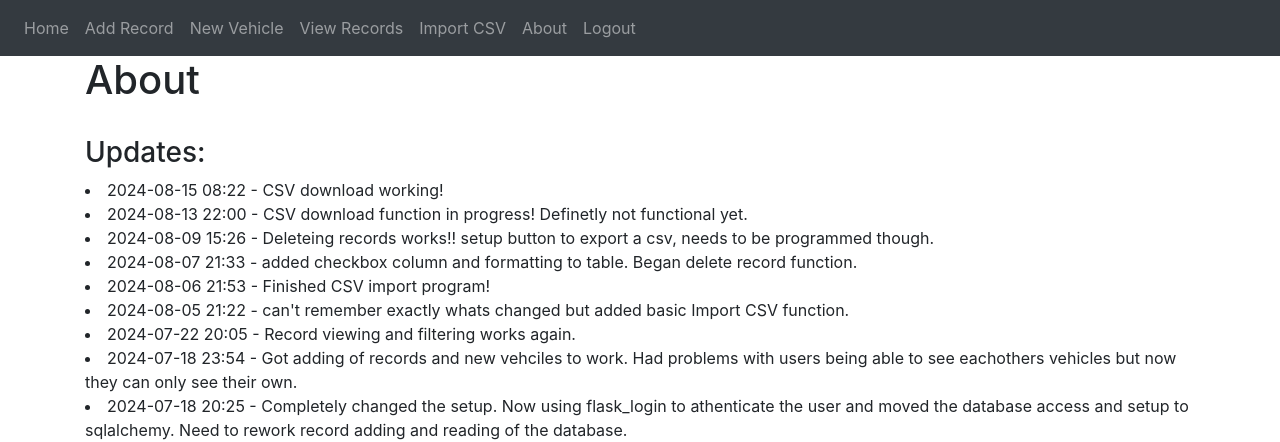
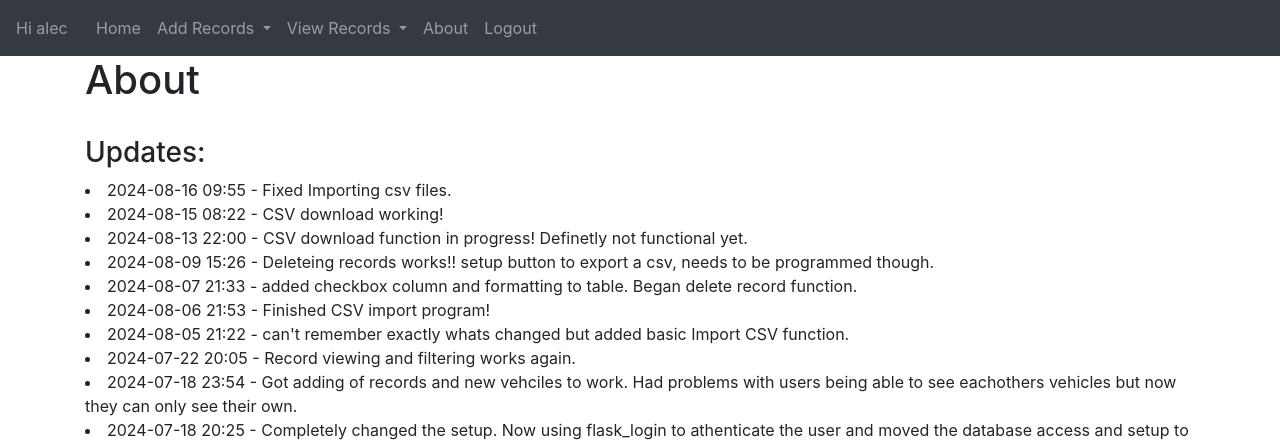
Before and after one commit to someingonewrong/Flask-Fuel-Basics, a Flask app: page /about in a window 1280 px wide. Shown: the top 442 px of the page. Run offline with Flask 3, Linux system fonts and the light colour scheme; a user stored in the database is signed in; some libraries are stand-ins or nearby versions.

Commit message:
Changes to menu layout.

```diff
--- a/website/csv_things.py
+++ b/website/csv_things.py
@@ -37,9 +37,9 @@ def row_csv(text_file, current_user, vehicle):
 
     for line in reader:
         line_n += 1
-        temp_date = line[0].split('/')
+        temp_date = line[0].split('-')
         try: len(temp_date[1])
-        except: temp_date = line[0].split('-')
+        except: temp_date = line[0].split('/')
         line_date = date(int(temp_date[2])+2000, int(temp_date[1]), int(temp_date[1]))
         line_mileage = int(line[1].strip('p'))
         line_cost = int_convert(line[3])
@@ -68,9 +68,9 @@ def dict_csv(text_file, current_user, vehicle):
         line_n += 1
         try: line_vehicle = line['vehicle']
         except: line_vehicle = vehicle
-        temp_date = line['date'].split('/')
+        temp_date = line['date'].split('-')
         try: len(temp_date[1])
-        except: temp_date = line['date'].split('-')
+        except: temp_date = line['date'].split('/')
         line_date = date(int(temp_date[2])+2000, int(temp_date[1]), int(temp_date[1]))
         line_mileage = int(line['mileage'])
         line_cost = int_convert(line['cost'])
--- a/website/templates/about.html
+++ b/website/templates/about.html
@@ -5,6 +5,7 @@
 <h1>About</h1><br>
 
 <h3>Updates:</h3>
+<li>2024-08-16 09:55 - Fixed Importing csv files.</li>
 <li>2024-08-15 08:22 - CSV download working!</li>
 <li>2024-08-13 22:00 - CSV download function in progress! Definetly not functional yet.</li>
 <li>2024-08-09 15:26 - Deleteing records works!! setup button to export a csv, needs to be programmed though.</li>
--- a/website/templates/base.html
+++ b/website/templates/base.html
@@ -33,13 +33,34 @@
             </button>
             <div class="collapse navbar-collapse" id="navbar">
                 <div class="navbar-nav">
+                    {% if user.is_authenticated %}
+                        <span class="navbar-text">Hi {{user.username}} &emsp;</span>
+                    {% endif %}
+
                     <a class="nav-item nav-link" id="home" href="/">Home</a>
 
                     {% if user.is_authenticated %}
-                        <a class="nav-item nav-link" id="add-record" href="/add-record">Add Record</a>
-                        <a class="nav-item nav-link" id="new-vehicle" href="/new-vehicle">New Vehicle</a>
-                        <a class="nav-item nav-link" id="view-records" href="/view-records">View Records</a>
-                        <a class="nav-item nav-link" id="import" href="/import-csv">Import CSV</a>
+                        <li class="nav-item dropdown">
+                            <a class="nav-link dropdown-toggle" href="#" id="navbarDropdown" role="button" data-toggle="dropdown" aria-haspopup="true" aria-expanded="false">
+                                Add Records
+                            </a>
+                                <div class="dropdown-menu" aria-labelledby="navbarDropdown">
+                                    <a class="dropdown-item" href="/add-record">New Record</a>
+                                    <a class="dropdown-item" href="/new-vehicle">New Vehicle</a>
+                                    <a class="dropdown-item" href="/import-csv">Import CSV</a>
+                              </div>
+                        </li>
+
+                        <li class="nav-item dropdown">
+                            <a class="nav-link dropdown-toggle" href="#" id="navbarDropdown" role="button" data-toggle="dropdown" aria-haspopup="true" aria-expanded="false">
+                                View Records
+                            </a>
+                                <div class="dropdown-menu" aria-labelledby="navbarDropdown">
+                                    <a class="dropdown-item" href="/view-records">All Records</a>
+                                    <a class="dropdown-item" href="/view-records">All Records</a>
+                                    <a class="dropdown-item" href="/view-records">All Records</a>
+                              </div>
+                        </li>
                     {% endif %}
 
                     <a class="nav-item nav-link" id="about" href="/about">About</a>
--- a/website/templates/import.html
+++ b/website/templates/import.html
@@ -6,7 +6,7 @@
     <h3>Formatting:</h3>
     <h5>Standard Format:</h5>
     vehicle_name.csv<br>
-    dd/mm/yy, 12345, 12.34, 12.34, GBP<br>
+    dd-mm-yy, 12345, 12.34, 12.34, GBP<br>
 
     <li>The name of the vehicle added needed to be the name of the csv file.</li>
     <li>There is no key row in the file</li>
--- a/website/templates/view_records.html
+++ b/website/templates/view_records.html
@@ -17,10 +17,11 @@
 
             th {
             text-align: center;
+            background-color: #cdcdf7;
             }
 
             tr:nth-child(even) {
-            background-color: #d4f7cd;
+            background-color: #cdf7cd;
             }
 
             tr:nth-child(odd) {
--- a/website/views.py
+++ b/website/views.py
@@ -1,9 +1,8 @@
 from flask import Blueprint, render_template, request, flash, make_response
 from flask_login import login_required, current_user
 from . import db
-from .database import post_record, get_vehicles, fetch_records, delete_record
+from .database import post_record, get_vehicles, fetch_records, delete_record, sql_query_func
 from .csv_things import allowed_file, read_csv, csv_setup
-import csv
 
 views = Blueprint('views', __name__)
 
@@ -99,45 +98,14 @@ def import_csv():
 @views.route('/sql', methods=['GET', 'POST'])
 @login_required
 def sql_query():
-    # if request.method == 'POST':
-    #     result = database.sql_query_func()
-    #     if result[0] == 'sql success':
-    #         flash(result, category='message')
-    #     else:
-    #         flash(result, category='error')
+    if current_user.id == 1:
+        if request.method == 'POST':
+            result = sql_query_func()
+            flash(result[0], result[1])
 
-    return render_template('sql.html', user=current_user)
+        return render_template('sql.html', user=current_user)
+    return '<h1>Nope</h1>'
 
 @views.route('/about')
 def about():
     return render_template('about.html', user=current_user)
-
-
-# import sqlite3
-# from .models import Record
-# from datetime import date
-
-# @views.route('/export_import')
-# @login_required
-# def export_import():
-#     con = sqlite3.connect("website/fuel_tracker.db")  #connect to the database
-#     cursor = con.cursor()
-
-#     all_records = list(cursor.execute('SELECT * FROM tracker'))
-
-#     for line in all_records:
-#         date_test = line[2].split('-')
-#         date_convert = date(int(date_test[0]), int(date_test[1]), int(date_test[2]))
-#         record = Record(vehicle = line[1],
-#                     date = date_convert,
-#                     mileage = line[3],
-#                     litres = line[4],
-#                     cost = line[5],
-#                     currency = line[6],
-#                     user_id = current_user.id)
-#         db.session.add(record)
-#         db.session.commit()
-
-#     con.commit()
-#     con.close()
-#     return ('read')
```
Also changed, not shown: website/database.py (+14 -8 lines).
